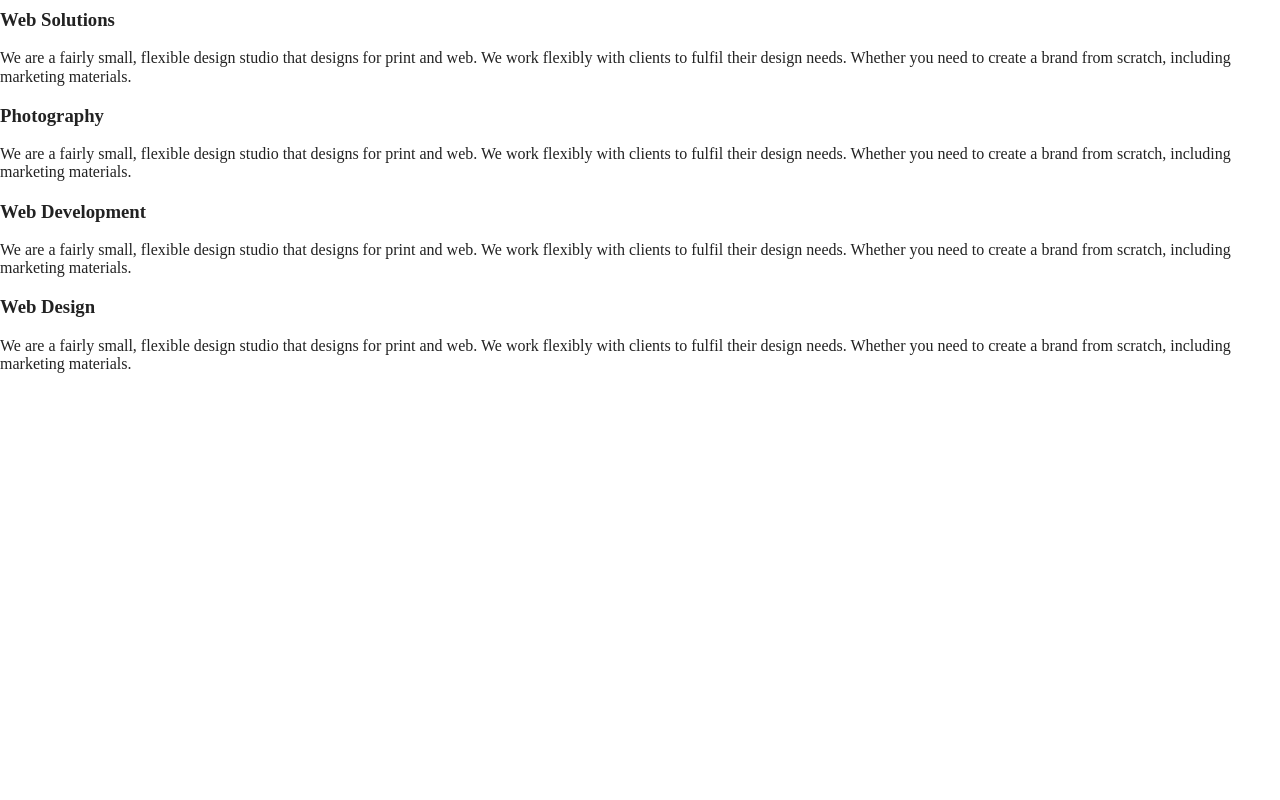
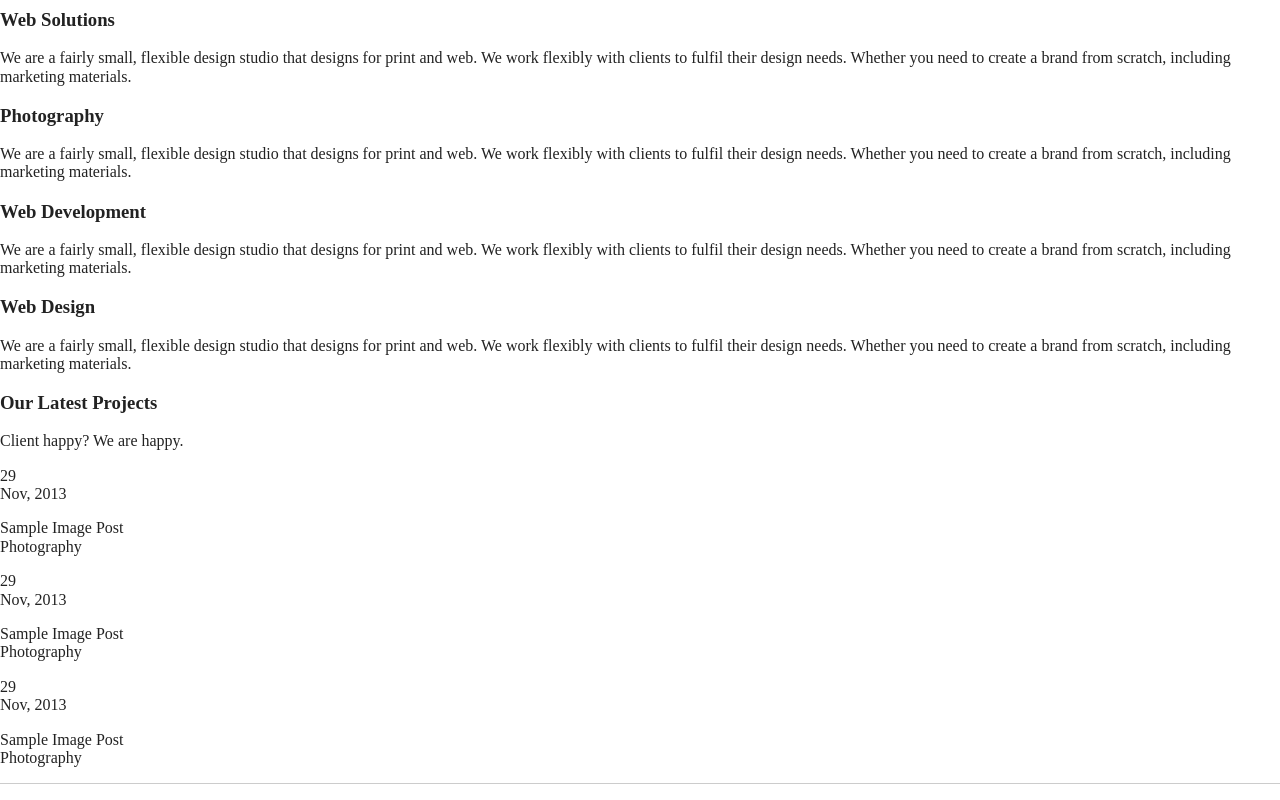
Before and after one commit to maggiesuu/metrolics, a website built with Parcel: page index.html in a window 1280 px wide. Shown: the part 786-1586 px from the top of the page. Before the commit the page ends 1175 px from the top, so only its background shows below. Built offline with nearby package versions, Linux system fonts and the light colour scheme.

Commit message:
What's Up Container, remove city image and add design image

```diff
--- a/index.html
+++ b/index.html
@@ -77,26 +77,55 @@
         <!--Grid Layout-->
         <section class="services-container">
             <div class="services-item">
+                <!-- <img src> -->
                 <h3>Web Solutions</h3>
                 <p>We are a fairly small, flexible design studio that designs for print and web. We work flexibly with clients to fulfil their design needs. Whether you need to create a brand from scratch, including marketing materials.</p>
             </div>
 
             <div class="services-item">
+                <!-- <img src> -->
                 <h3>Photography</h3>
                 <p>We are a fairly small, flexible design studio that designs for print and web. We work flexibly with clients to fulfil their design needs. Whether you need to create a brand from scratch, including marketing materials.</p>
             </div>
 
             <div class="services-item">
+                <!-- <img src> -->
                 <h3>Web Development</h3>
                 <p>We are a fairly small, flexible design studio that designs for print and web. We work flexibly with clients to fulfil their design needs. Whether you need to create a brand from scratch, including marketing materials.</p>
             </div>
 
             <div class="services-item">
+                <!-- <img src> -->
                 <h3>Web Design</h3>
                 <p>We are a fairly small, flexible design studio that designs for print and web. We work flexibly with clients to fulfil their design needs. Whether you need to create a brand from scratch, including marketing materials.</p>
             </div>
         </section>
 
+        <article>
+            <h3>Our Latest Projects</h3>
+            <p>Client happy? We are happy.</p>
+        </article>
+
+        <section class="whatsup-container">
+            <div class="whatsup-item">
+                <!-- <img src="img/design.jpg"> -->
+                <p>29<br> Nov, 2013</p>
+                <p>Sample Image Post<br>Photography</p>
+            </div>
+
+            <div class="whatsup-item">
+                <!-- <img src="img/design.jpg"> -->
+                <p>29<br>Nov, 2013</p>
+                <p>Sample Image Post<br>Photography</p>
+            </div>
+
+            <div class="whatsup-item">
+                <!-- <img src="img/design.jpg"> -->
+                <p>29<br>Nov, 2013</p>
+                <p>Sample Image Post<br>Photography</p>
+            </div>
+            <hr>
+        </section>
 
     </main>
 
```
Also changed, not shown: 3 other files.
